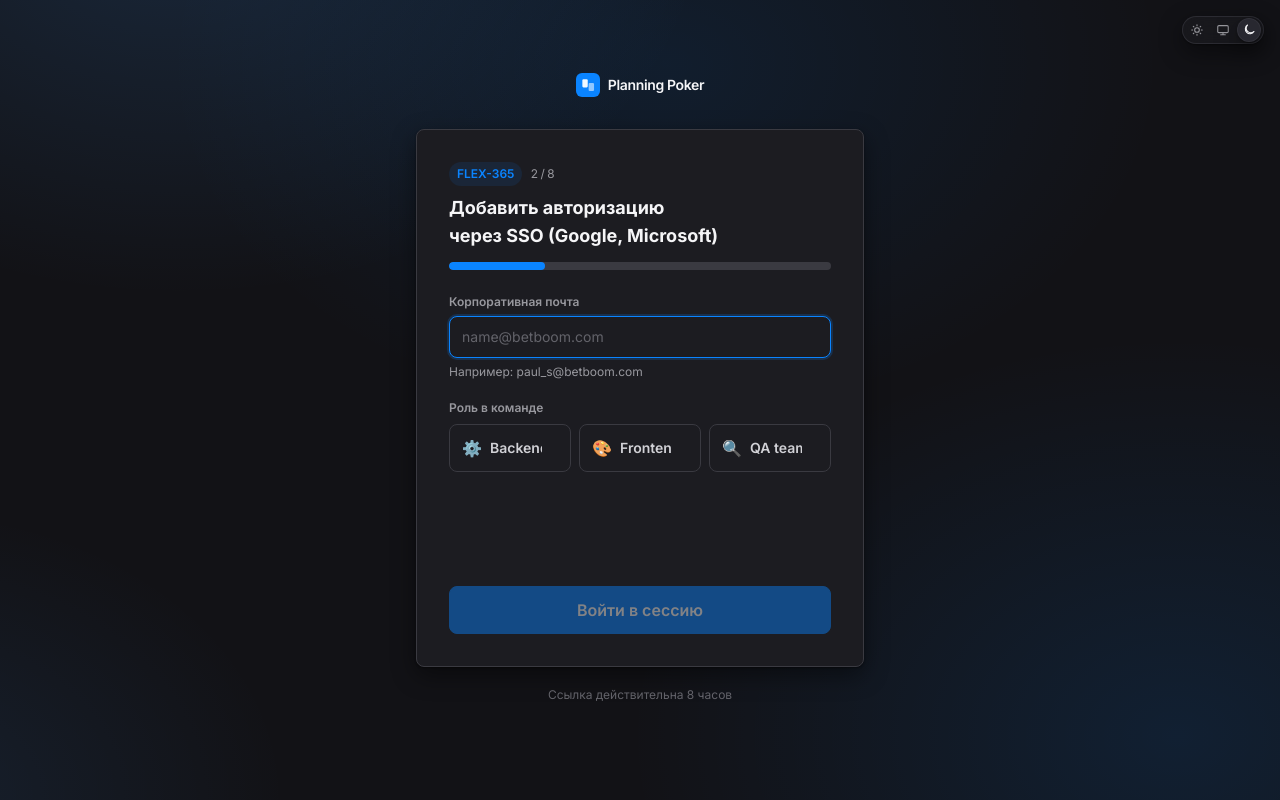
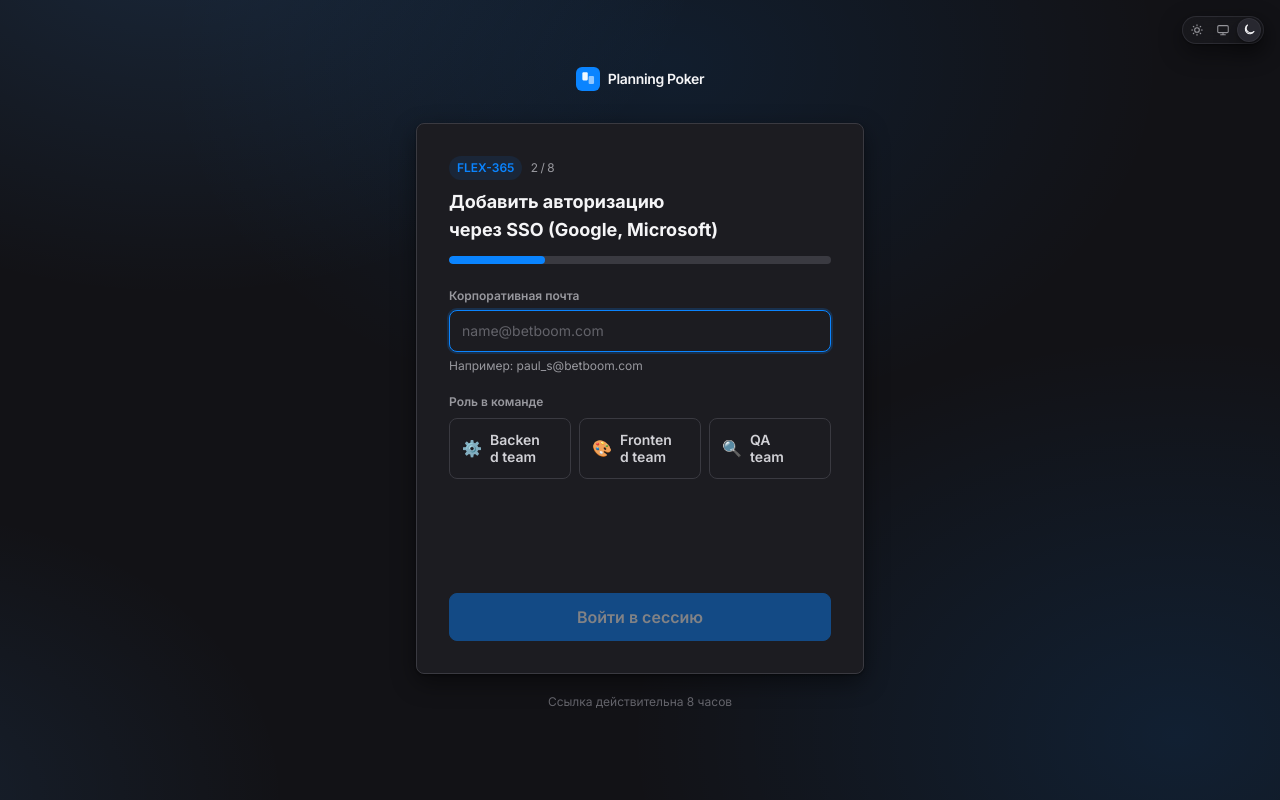
Before and after one commit to shulzpavel/telegram_pb, a React (Vite) app in the folder frontend/web/: page /demo in a window 1280 px wide. Built offline with nearby package versions, Linux system fonts and the light colour scheme; the HTML template or start-up script is replaced by a standard one.

Commit message:
fix: margin role

```diff
--- a/frontend/web/src/pages/JoinPage.tsx
+++ b/frontend/web/src/pages/JoinPage.tsx
@@ -122,7 +122,7 @@ export default function JoinPage({ task, onJoin, error }: JoinPageProps) {
                 <label className="mb-2 block text-xs font-semibold text-ink3">
                   Роль в команде
                 </label>
-                <div className="grid grid-cols-1 gap-2 sm:grid-cols-3">
+                <div className="grid grid-cols-1 gap-2 sm:grid-cols-2 xl:grid-cols-3">
                   {ROLES.map((r) => {
                     const active = role === r.value;
                     return (
@@ -133,7 +133,7 @@ export default function JoinPage({ task, onJoin, error }: JoinPageProps) {
                         disabled={loading}
                         aria-pressed={active}
                         className={cn(
-                          "relative grid min-h-12 grid-cols-[auto_minmax(0,1fr)] items-center gap-2 rounded-lg border px-3 py-2.5 pr-9 text-left text-sm font-semibold sm:gap-2 sm:px-3 sm:py-2.5 sm:pr-7",
+                          "relative grid min-h-12 grid-cols-[auto_minmax(0,1fr)] items-center gap-2 rounded-lg border px-3 py-2.5 pr-9 text-left text-sm font-semibold sm:min-h-14 sm:gap-2 sm:px-3 sm:py-3 sm:pr-7",
                           "transition-[background-color,border-color,color] duration-150 focus-visible:outline-none focus-visible:ring-2 focus-visible:ring-blue/30 active:scale-[0.98]",
                           active
                             ? "border-blue bg-blue/8 text-blue"
@@ -143,7 +143,7 @@ export default function JoinPage({ task, onJoin, error }: JoinPageProps) {
                       >
                         <span className="text-base leading-none">{r.icon}</span>
                         <span
-                          className="text-clamp-2 block min-w-0 leading-tight sm:truncate sm:whitespace-nowrap"
+                          className="text-clamp-2 block min-w-0 leading-tight"
                           title={r.label}
                         >
                           {r.label}
```
